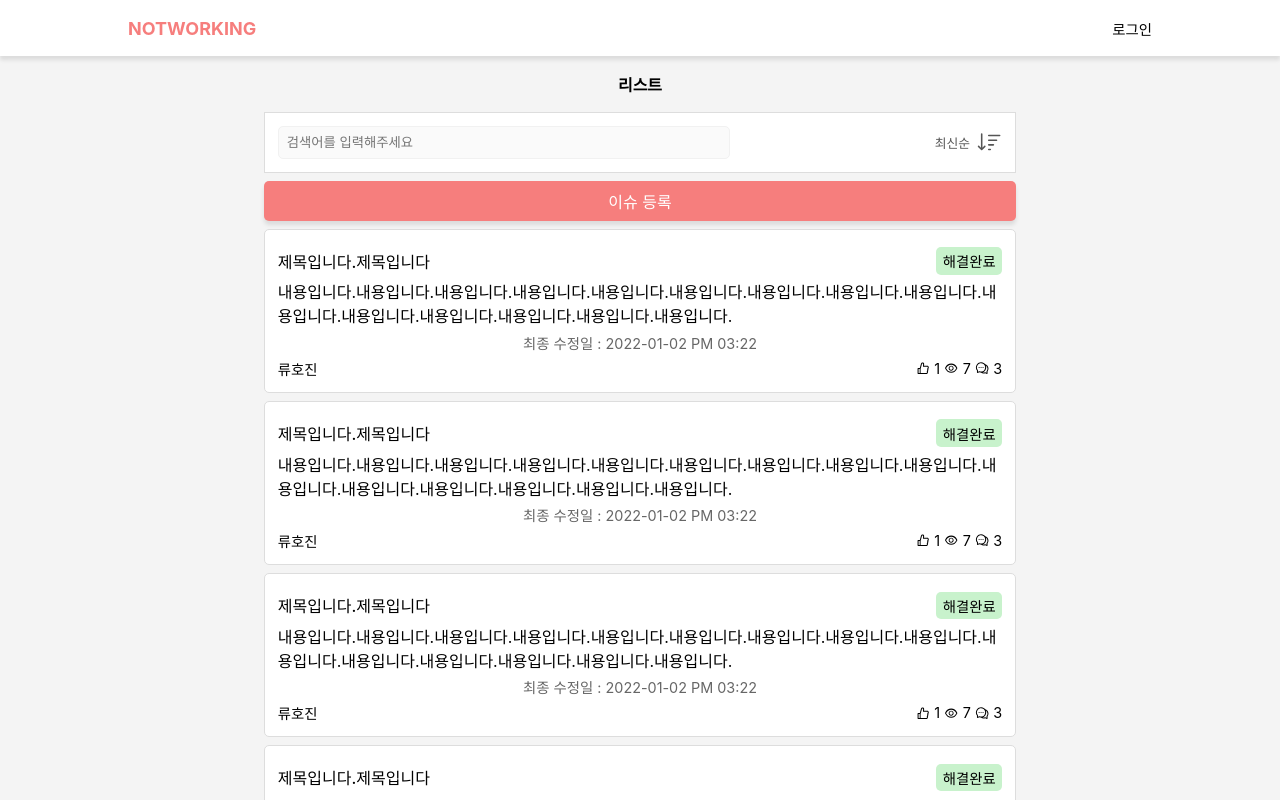
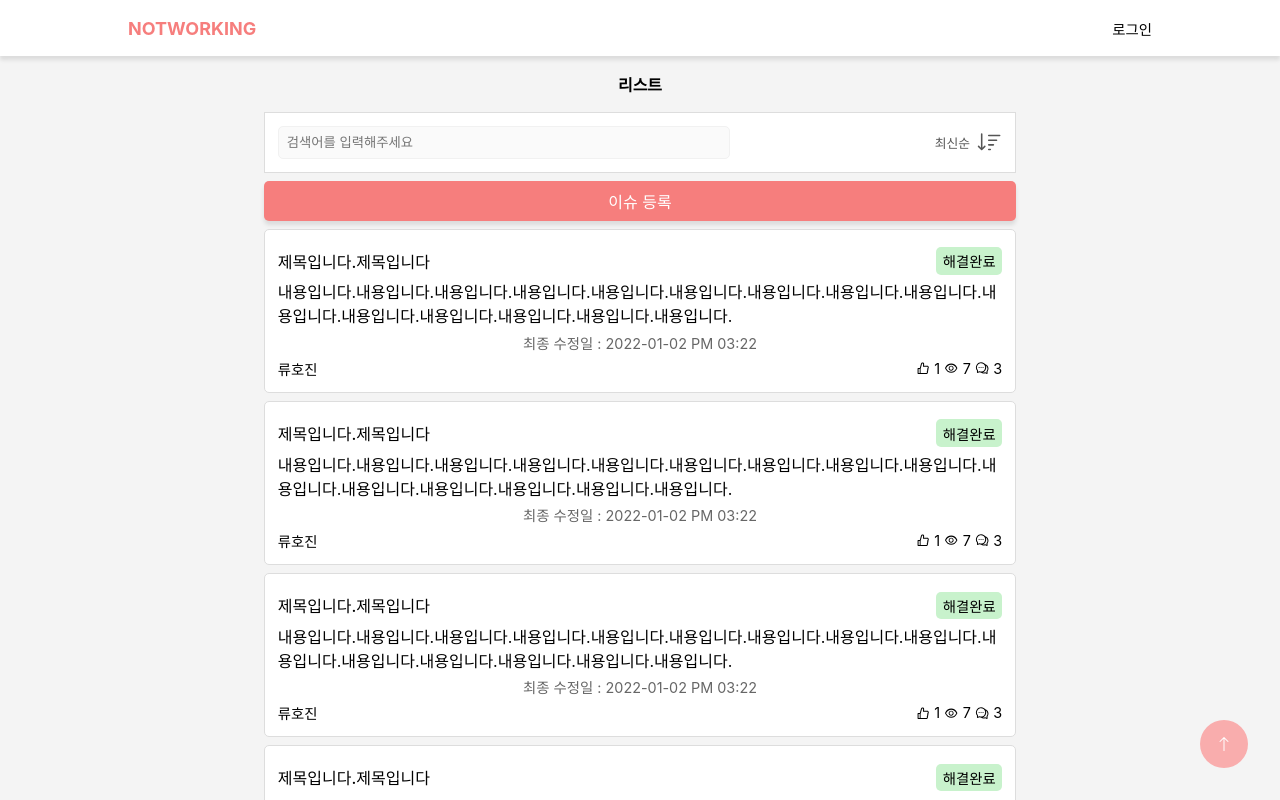
Before and after one commit to ryuhojin/INT-FRONT-REACT18, a React app: page / in a window 1280 px wide. Shown: the top 800 px of the page. Built offline with nearby package versions, Linux system fonts and the light colour scheme; a web font is replaced by a local one.

Commit message:
update upbtn + codemirror eidtor

```diff
--- a/src/Root.tsx
+++ b/src/Root.tsx
@@ -15,6 +15,7 @@ const loadableConfig = {
   ),
 };
 const User = loadable(() => import("@/pages/UserPage"), loadableConfig);
+const Write = loadable(() => import("@/pages/WritePage"), loadableConfig);
 
 const Root = () => {
   return (
@@ -30,6 +31,7 @@ const Root = () => {
       <Routes>
         <Route path="/" element={<Home />} />
         <Route path="/user" element={<User />} />
+        <Route path="/write" element={<Write />} />
       </Routes>
 
       <Core />
--- /dev/null
+++ b/src/components/common/UpBtn.tsx
@@ -0,0 +1,33 @@
+import { lighten } from "polished";
+import { BsArrowUp } from "react-icons/bs";
+import styled from "styled-components";
+
+const StyledUpBtn = styled.div`
+  position: fixed;
+  bottom: 2rem;
+  right: 2rem;
+  display: flex;
+  justify-content: center;
+  align-items: center;
+  width: 3rem;
+  height: 3rem;
+  border-radius: 50%;
+  cursor: pointer;
+  color: #fff;
+  background: #f9adad;
+  &:hover {
+    background: ${lighten(0.1, "#f9adad")};
+    color: #0a0a0a;
+  }
+`;
+
+const UpBtn = () => {
+  const onClickTopBtn = () =>
+    window.scrollTo({ top: 0, left: 0, behavior: "smooth" });
+  return (
+    <StyledUpBtn onClick={onClickTopBtn}>
+      <BsArrowUp />
+    </StyledUpBtn>
+  );
+};
+export default UpBtn;
--- a/src/components/write/WriteEditor.tsx
+++ b/src/components/write/WriteEditor.tsx
@@ -4,7 +4,15 @@ import { basicSetup } from "@codemirror/basic-setup";
 import { EditorState } from "@codemirror/state";
 import { EditorView } from "@codemirror/view";
 import { markdown } from "@codemirror/lang-markdown";
-const StyledWriteEidtor = styled.div``;
+const StyledWriteEidtor = styled.div`
+  margin-top:3rem;
+  background:#fff;
+  height:400px;
+  overflow: auto;
+  .cm-gutters {
+    display: none;
+  }
+`;
 
 const WriteEditor = () => {
   const editor = useRef();
--- /dev/null
+++ b/src/containers/list/IssueListContainer.tsx
@@ -0,0 +1,12 @@
+import UpBtn from "@/components/common/UpBtn";
+import { IssueList } from "@/components/list";
+
+const IssueListContainer = () => {
+  return (
+    <>
+      <IssueList />
+      <UpBtn />
+    </>
+  );
+};
+export default IssueListContainer;
--- /dev/null
+++ b/src/containers/write/WriteContainer.tsx
@@ -0,0 +1,6 @@
+import WriteEditor from "@/components/write/WriteEditor";
+
+const WriteContainer = () => {
+  return <WriteEditor />;
+};
+export default WriteContainer;
--- a/src/pages/HomePage.tsx
+++ b/src/pages/HomePage.tsx
@@ -1,9 +1,10 @@
-import IssueList from "@/components/list/IssueList";
 import BaseTemplate from "@/components/template/BaseTemplate";
+import IssueListContainer from "@/containers/list/IssueListContainer";
+
 const HomePage = () => {
   return (
     <BaseTemplate>
-      <IssueList/>
+      <IssueListContainer/>
     </BaseTemplate>
   );
 };
--- /dev/null
+++ b/src/pages/WritePage.tsx
@@ -0,0 +1,11 @@
+import BaseTemplate from "@/components/template/BaseTemplate";
+import WriteContainer from "@/containers/write/WriteContainer";
+
+const WritePage = () => {
+  return (
+    <BaseTemplate>
+      <WriteContainer />
+    </BaseTemplate>
+  );
+};
+export default WritePage;
```
Also changed, not shown: src/index.scss (line endings or trailing spaces).
